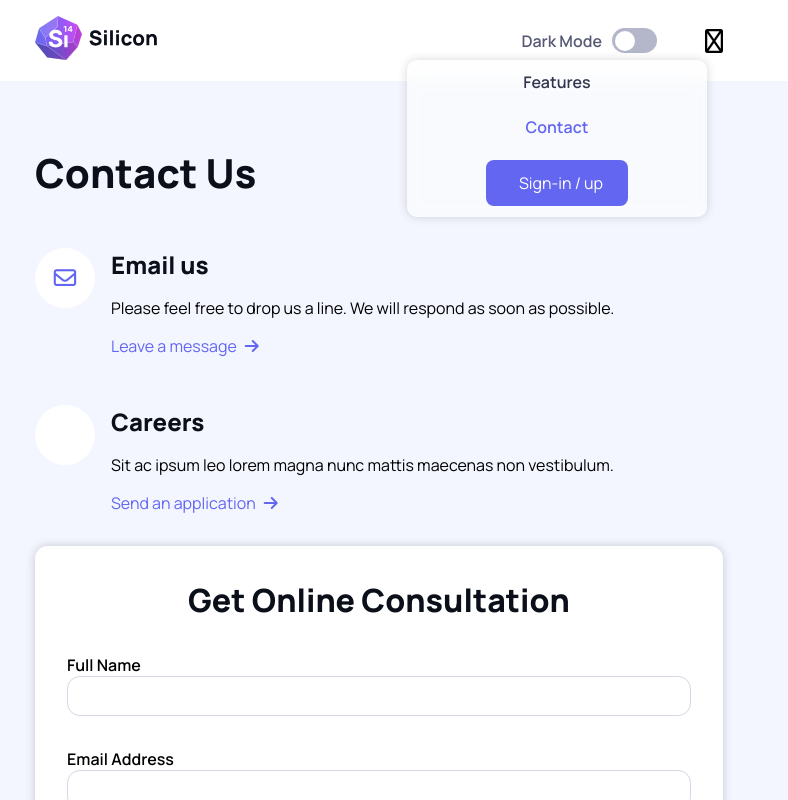
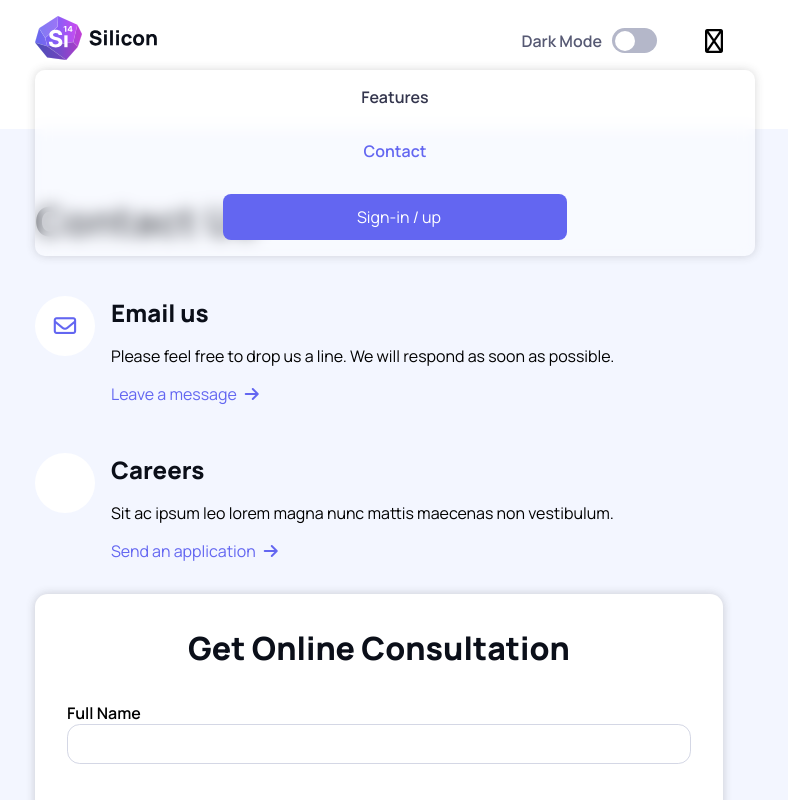
Before and after one commit to TapioGitio/JavaScript-React, a React (Vite) app: page /contacts in a window 1280 px wide. Both pictures are taken after a click on the button 975 px from the left and 40 px from the top of the page. Shown: the top 800 px of the page, without its empty margins (261-1049 px from the left). Built offline with nearby package versions, Linux system fonts and the light colour scheme; some icons are missing.

Commit message:
before changing pos attributes in order to get the gradient behind the nav

```diff
--- a/src/components/Header.jsx
+++ b/src/components/Header.jsx
@@ -1,6 +1,7 @@
 import React, { useState } from 'react'
 import Darkmode from './Darkmode'
 import { Link, NavLink} from 'react-router-dom'
+import SideBar from './SideBar'
 
 function Header({DarkTheme, toggleDark}) {
 
@@ -37,10 +38,8 @@ const toggleNavbar = () => {
                 <i className="fa-regular fa-bars"></i>
             </button>
 
-            <div className={`sidebar ${isOpen ? 'open' : ''}` }>
-                <li><a className="nav-link" href="#ft">Features</a></li>
-                <li><NavLink className="nav-link" to={'/contacts'}>Contact</NavLink></li>
-                <li><a href="#" className="btn-primary"><i className="fa-thin fa-user"></i><span>Sign-in / up</span></a></li>
+            <div>
+                <SideBar isOpen={isOpen} />
             </div>
         </div>
     </header>
--- /dev/null
+++ b/src/components/SideBar.jsx
@@ -0,0 +1,17 @@
+import React from 'react'
+import { NavLink } from 'react-router-dom'
+
+const SideBar = ({isOpen}) => {
+
+
+
+  return (
+    <div className={`sidebar ${isOpen ? 'open' : ''}` }>
+        <li><a className="nav-link" href="#ft">Features</a></li>
+        <li><NavLink className="nav-link" to={'/contacts'}>Contact</NavLink></li>
+        <li><a href="#" className="btn-primary"><i className="fa-thin fa-user"></i><span>Sign-in / up</span></a></li>
+    </div>
+  )
+}
+
+export default SideBar
--- a/src/index.css
+++ b/src/index.css
@@ -14,6 +14,7 @@
   --clr-white: #fff ;
   --clr-bg-white: #fff;
   --clr-bg-btn-white: #fff;
+  --clr-bg-sidebar:  #ffffff69;
 
   --clr-gradient: linear-gradient(to top, rgba(99, 101, 241, 0.1), rgba(219, 70, 239, 0.05) 42%, rgba(241, 244, 253, 0.07) 83%  );
   --container-padding: 1rem;
@@ -44,6 +45,7 @@ html {
   --clr-bg-white: #353535;
   --clr-bg-btn-white: #dark;
   --clr-white: #ffffff ;
+  --clr-bg-sidebar:  #202020b6;
 }
 
 *{
@@ -390,28 +392,29 @@ transition: background-color .2s;
     display: none;
 }
 
+/* SIDEBAR START */
 .sidebar {
     display: none;
     position: absolute;
-    right: 2rem;
-    top: 60px;
-    width: 300px;
-    background:rgba(253, 253, 253, 0.562);
-    backdrop-filter: blur(7px);
+    top: 70px;
+    width: 100%;
+    background-color: var(--clr-bg-sidebar);
+    backdrop-filter: blur(8px);
     box-shadow: 0 0 10px #33333331;
     border-radius: 10px;
+    overflow: hidden;
 
 }
 
 .sidebar li {
-    padding: .7rem;
+    padding: 1rem;
     display: flex;
     align-items: center;
     justify-content: center;
 }
 
-.sidebar.btn-primary {
-    width: 100%;
+.sidebar .btn-primary {
+    width: 50%;
     display: flex;
     justify-content: center;
 }
@@ -419,6 +422,8 @@ transition: background-color .2s;
 .sidebar.open {
     display: block;
 }
+
+/* SIDEBAR END */
 
 header .container {
   display: grid;
@@ -934,6 +939,10 @@ footer {
       display: block;
   }
 
+  .sidebar {
+    z-index: 999;
+  }
+
   header .container {
       gap: 3rem;
 
@@ -1096,6 +1105,10 @@ footer {
 
   }
 
+  .sidebar.open {
+    display: none;
+  }
+
 
   header .container {
       grid-template-columns: auto 1fr auto auto;
```
